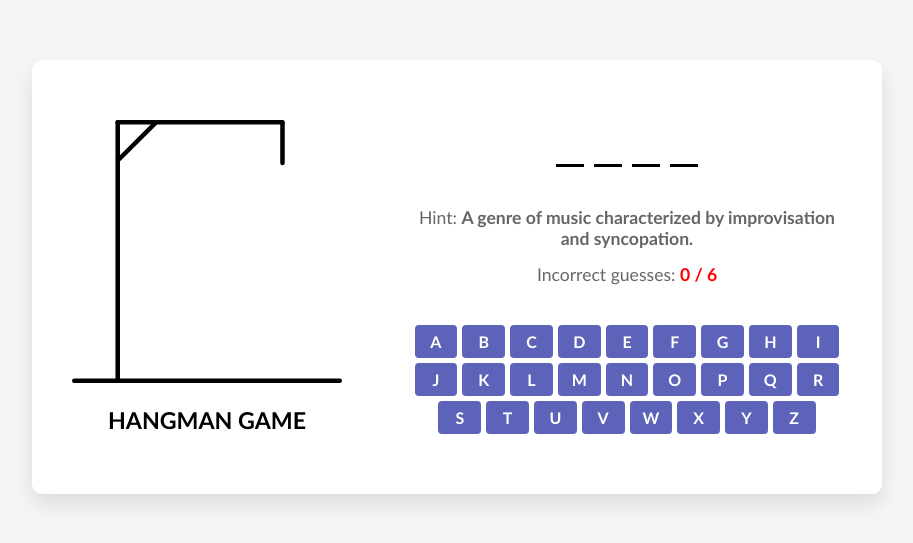
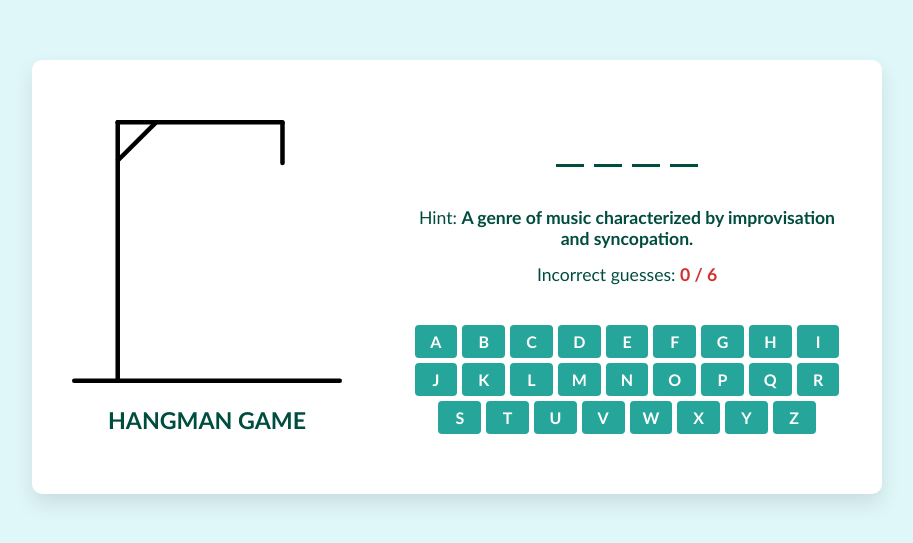
Before and after one commit to ThatGuyAl3xC/Hangman-Game, a plain HTML site: page index.html in a window 1280 px wide. Shown: the part 123-666 px from the top of the page, without its empty margins (183-1096 px from the left). Drawn offline with Linux system fonts and the light colour scheme.

Commit message:
Update style.css

```diff
--- a/style.css
+++ b/style.css
@@ -10,14 +10,15 @@ body{
     align-items: center;
     justify-content: center;
     min-height: 100vh;
-    background: #f5f5f5;
+    background: #e0f7fa;
+    color: #004d40;
 }
 .container{
     display: flex;
     width: 850px;
     gap: 70px;
     padding: 60px 40px;
-    background: #fff;
+    background: #ffffff;
     border-radius: 10px;
     align-items: flex-end;
     justify-content: space-between;
@@ -32,6 +33,7 @@ body{
     text-align: center;
     margin-top: 20px;
     text-transform: uppercase;
+    color: #004d40;
 }
 .game-box .word-display{
     gap: 10px;
@@ -48,8 +50,8 @@ body{
     font-weight: 600;
     margin-bottom: 40px;
     text-transform: uppercase;
-    border-bottom: 3px solid #000;
-    color: #333333;
+    border-bottom: 3px solid #004d40;
+    color: #004d40;
 }
 .word-display .letter.guessed{
     margin: -40px 0 35px;
@@ -60,13 +62,13 @@ body{
     font-size: 1.1rem;
     font-weight: 500;
     margin-bottom: 15px;
-    color: #666666;
+    color: #004d40;
 }
 .game-box h4 b{
     font-weight: 600;
 }
 .game-box .guesses-text b{
-    color: #ff0000;
+    color: #d32f2f;
 }
 .game-box .keyboard {
     display: flex;
@@ -76,7 +78,7 @@ body{
     justify-content: center;
 }
 :where(.game-modal, .keyboard) button {
-    color: #fff;
+    color: #ffffff;
     border: none;
     outline: none;
     cursor: pointer;
@@ -84,7 +86,7 @@ body{
     font-weight: 600;
     border-radius: 4px;
     text-transform: uppercase;
-    background: #5e63ba;
+    background: #26a69a;
 }
 .keyboard button{
     padding: 7px;
@@ -95,7 +97,7 @@ body{
     opacity: 0.6;
 }
 :where(.game-modal, .keyboard) button:hover {
-    background: #8286c9;
+    background: #00796b;
 }
 .game-modal {
     position: fixed;
@@ -123,9 +125,10 @@ body{
     max-width: 420px;
     width: 100%;
     border-radius: 10px;
-    background: #fff;
+    background: #ffffff;
     text-align: center;
     box-shadow: 0 10px 20px rgba(0,0,0,0.1);
+    color: #004d40;
 }
 .game-modal img {
     max-width: 130px;
@@ -136,21 +139,21 @@ body{
 }
 .game-modal h4 {
     font-size: 1.53rem;
-    color: #333333;
+    color: #004d40;
 }
 .game-modal p {
     font-size: 1.15rem;
     margin: 15px 0 30px;
     font-weight: 500;
-    color: #666666;
+    color: #004d40;
 }
 .game-modal p b {
-    color: #5e63ba;
+    color: #d32f2f;
     font-weight: 600;
 }
 .game-modal button {
     padding: 12px 23px;
-    background: #5e63ba;
+    background: #26a69a;
 }
 
 @media (max-width: 782px) {
```
